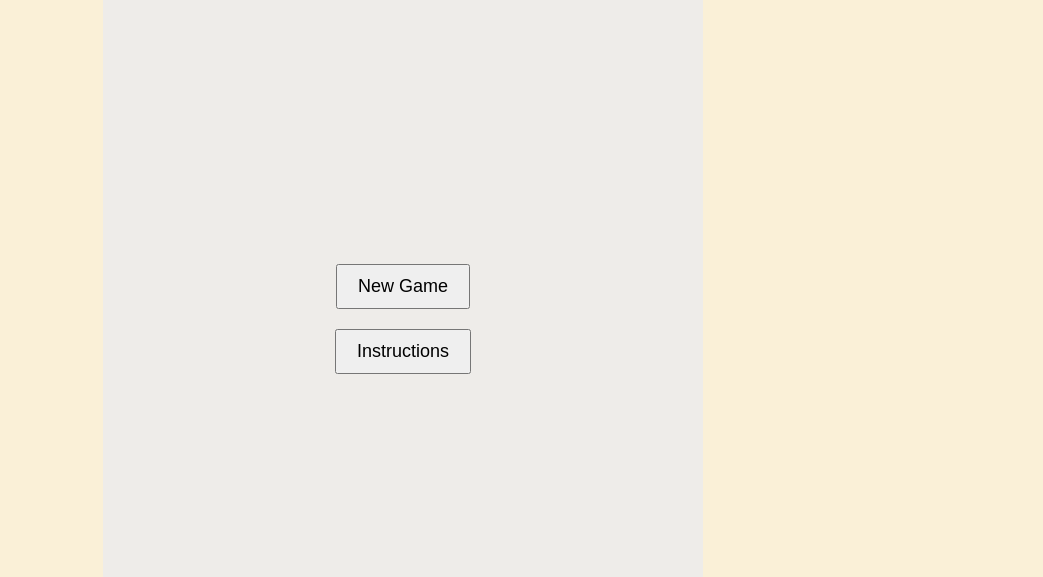
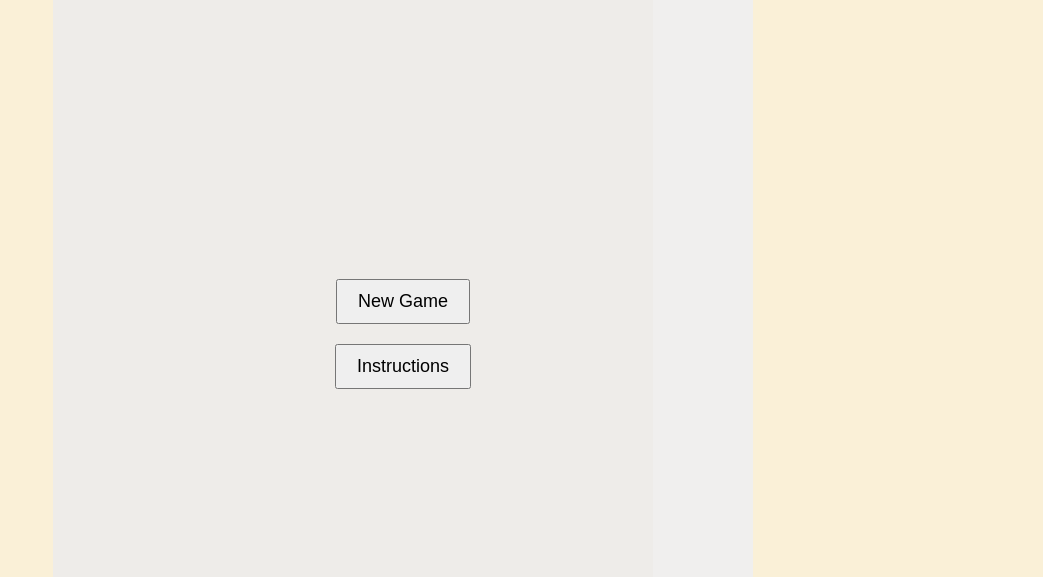
Before and after one commit to AnotherProductInvented/go, a plain HTML site: page index.html in a window 1280 px wide. Shown: the part 107-684 px from the top of the page, without its empty margins (237-1280 px from the left). Drawn offline with Linux system fonts and the light colour scheme.

Commit message:
Update index.html

```diff
--- a/index.html
+++ b/index.html
@@ -13,6 +13,7 @@
       flex-direction: column;
       align-items: center;
       position: relative;
+      min-height: 100vh;
     }
     /* Main header */
     h1 {
@@ -20,10 +21,14 @@
       text-align: center;
       line-height: 1.2;
     }
-    /* Game container: extra bottom padding to show full board */
+    /* Game container with scroll support if needed */
     #gameContainer {
       position: relative;
-      padding-bottom: 50px;  /* extra space for bottom bar */
+      width: 100%;
+      max-width: 700px;
+      overflow-y: auto;
+      max-height: 90vh;
+      padding-bottom: 80px;  /* extra space to ensure full board is visible */
       margin-bottom: 50px;
     }
     /* Canvas board */
@@ -64,7 +69,7 @@
       padding: 10px 20px;
       cursor: pointer;
     }
-    /* Bottom bar only visible during play */
+    /* Bottom bar visible only during play */
     #bottomBar {
       position: absolute;
       bottom: 0;
@@ -104,7 +109,7 @@
   </style>
 </head>
 <body>
-  <!-- Single header: first line "Another Product Invented", second line "Go" -->
+  <!-- Main header: "Another Product Invented" then "Go" -->
   <h1>Another Product Invented<br>Go</h1>
 
   <div id="gameContainer">
@@ -239,7 +244,6 @@
      *******************************/
     function updateBottomBarVisibility() {
       const bottomBar = document.getElementById("bottomBar");
-      // Only show bottom bar during play
       bottomBar.style.display = (gameState === "playing") ? "flex" : "none";
     }
 
@@ -403,12 +407,12 @@
     }
 
     function aiTurnIfNeeded() {
-      // Only run if it's AI's turn (playerColor !== currentPlayer)
+      // Only run if it's AI's turn.
       if (playerColor === currentPlayer) return;
       if (aiThinking || moveLock) return;
       aiThinking = true;
       setTimeout(() => {
-        // Re-check: if player made a move during delay, cancel AI move.
+        // Re-check that it's still AI's turn
         if (playerColor === currentPlayer) {
           aiThinking = false;
           return;
@@ -540,7 +544,8 @@
      * Input Handling
      *******************************/
     canvas.addEventListener("mousedown", (e) => {
-      if (gameState !== "playing" || moveLock) return;
+      // Only process click if it's the player's turn
+      if (gameState !== "playing" || moveLock || playerColor !== currentPlayer) return;
       let rect = canvas.getBoundingClientRect();
       let mx = e.clientX - rect.left;
       let my = e.clientY - rect.top;
@@ -686,7 +691,6 @@
       updateBottomBarVisibility();
       if (gameState === "playing") {
         drawBoard();
-        // Only let AI move if it's not the player's turn
         if (playerColor !== currentPlayer) {
           aiTurnIfNeeded();
         }
```
